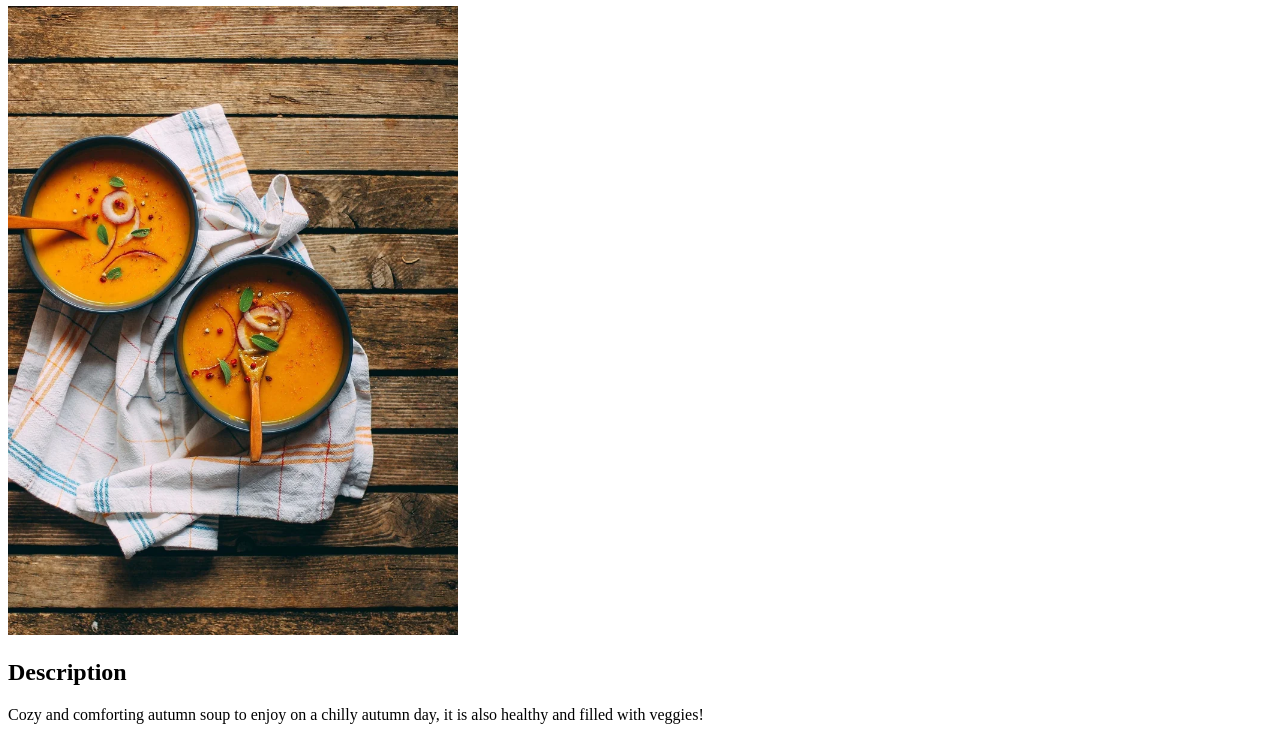
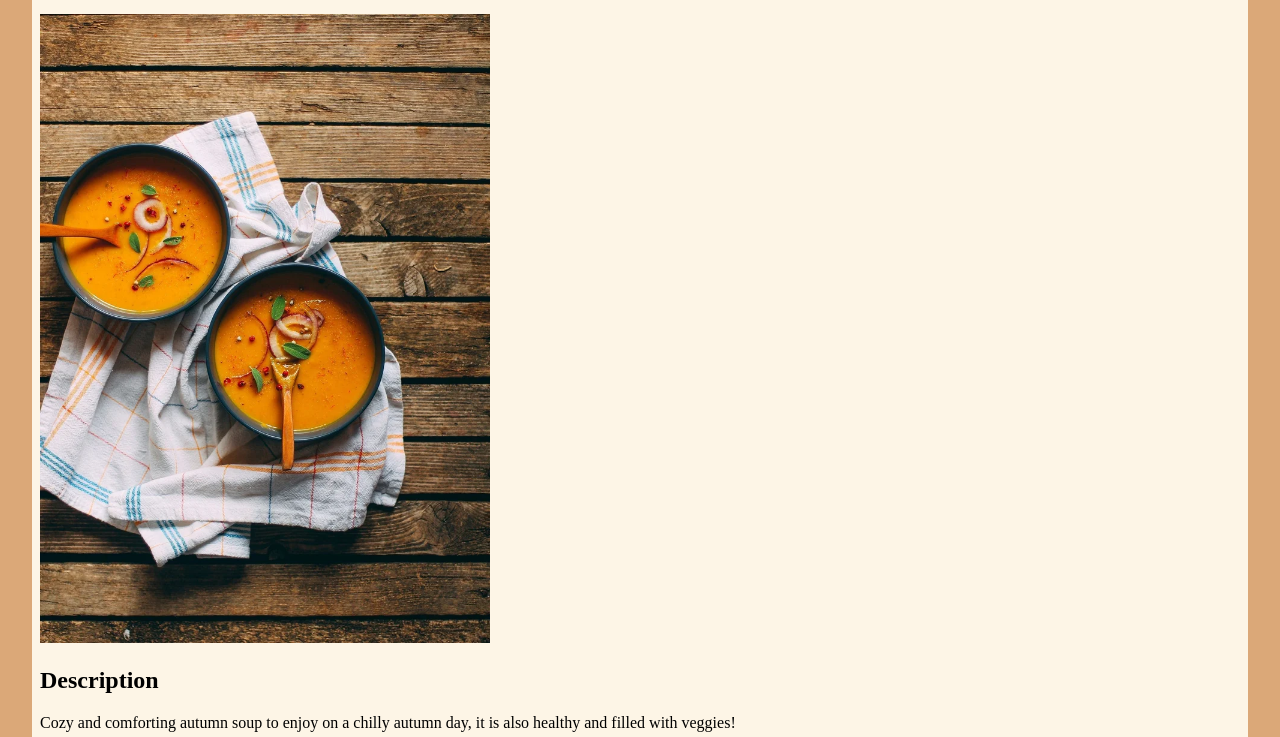
Before and after one commit to paulabondoc/odin-recipes, a plain HTML site: page recipes/autumn-soup.html in a window 1280 px wide. Shown: the part 108-845 px from the top of the page. Drawn offline with Linux system fonts and the light colour scheme.

Commit message:
Add initial styling to the recipe pages
That's more consistent with the homepage.

```diff
--- a/recipes/autumn-soup.html
+++ b/recipes/autumn-soup.html
@@ -4,13 +4,15 @@
     <meta charset="UTF-8">
     <meta name="viewport" content="width=device-width, initial-scale=1.0">
     <title>Autumn Soup | Odin Recipes</title>
+    <link rel="stylesheet" href="../styles.css">
 </head>
 <body>
+    <div class="recipe-content">
         <h1>Autumn Soup</h1>
 
         <p><a href="../index.html">Home</a></p>
 
-    <img src="../images/autumn-soup.webp" alt="Two bowls of autumn soup on a dishcloth on top of a wooden table" width="450" height="629.391">
+        <img src="../images/autumn-soup.webp" alt="Two bowls of autumn soup on a dishcloth on top of a wooden table" width="450" height="629">
 
         <h2>Description</h2>
         <p>Cozy and comforting autumn soup to enjoy on a chilly autumn day, it is also healthy and filled with veggies!</p>
@@ -38,5 +40,6 @@
             <li>Puree (I use electric beaters) while adding the milk.</li>
             <li>Add the salt and pepper, as desired.</li>
         </ol>
+    </div>
 </body>
 </html>
--- a/styles.css
+++ b/styles.css
@@ -1,13 +1,32 @@
 body {
     background-color: #DBA878;
+    margin-top: 0;
+    margin-bottom: 0;
+}
+
+body.homepage {
+    margin: 8px;
+}
+
+.cafe-board,
+.recipe-content {
+    background-color: #FDF5E6;
+    margin: 0 auto;
 }
 
 .cafe-board {
-    background-color: #FDF5E6;
     padding-top: 8px;
     padding-bottom: 48px;
     max-width: 800px;
-    margin: 0 auto;
+}
+
+.recipe-content {
+    padding: 8px;
+    max-width: 1200px;
+}
+
+img {
+    height: auto;
 }
 
 .homepage-title {
```
Also changed, not shown: index.html (+1 -1 lines), recipes/chicken-alfredo.html (+3 -0 lines), recipes/garlic-parmesan-pasta.html (+4 -1 lines). Lines whose indentation alone changed are shown as unchanged.
